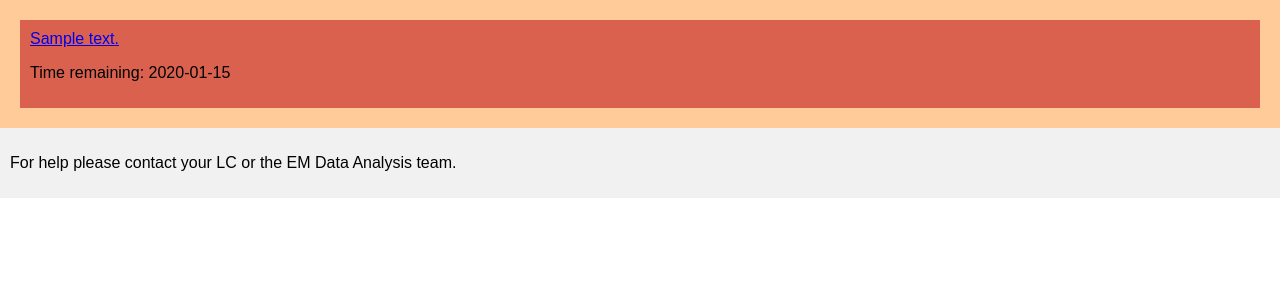
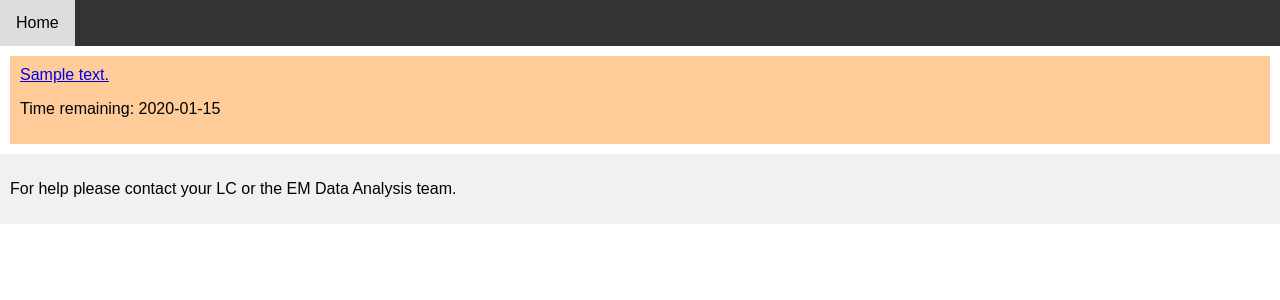
Before and after one commit to DiamondLightSource/python-murfey, a FastAPI app: template src/murfey/server/templates/microscope.html in a window 1280 px wide. Shown: the top 300 px of the page. Run offline with FastAPI, Linux system fonts and the light colour scheme; the template is opened without the code that fills it: most values are stand-ins (such as "Sample title", 1, 10 or a date in 2020); parts of the project's set-up code (start-up, migrations or seed data) failed here and were passed over.

Commit message:
Modify layout and add example DLS image.

```diff
--- a/src/murfey/server/main.py
+++ b/src/murfey/server/main.py
@@ -23,6 +23,9 @@ basepath = Path(__file__).resolve().parent
 templates = Jinja2Templates(directory=str(basepath / "templates"))
 app.mount(
     "/static", StaticFiles(directory=str(basepath / "templates/static")), name="static"
+)
+app.mount(
+    "/images", StaticFiles(directory=str(basepath / "templates/images")), name="images"
 )
 
 db_session = sqlalchemy.orm.sessionmaker(
--- a/src/murfey/server/templates/home.html
+++ b/src/murfey/server/templates/home.html
@@ -4,8 +4,8 @@
     <link href="{{ url_for('static', path='/styles.css') }}" rel="stylesheet">
     <link href="{{ url_for('images', path='/favicon.ico') }}" rel="icon" type="image/x-icon" />
 </head>
+
 <body>
-
 <div class="topnav">
     <a href="/">Home</a>
     <div class="dropdown">
@@ -21,6 +21,7 @@
     <a href="/pypi/fastapi">FastAPI PyPI</a>
     <a href="/microscope">Which microscope am I on</a>
 </div>
+<img src="images/dls.jpeg" alt="DLS">
 <div class="wrapper">
     <div class="content">
         <h2>Murfey</h2>
--- a/src/murfey/server/templates/microscope.html
+++ b/src/murfey/server/templates/microscope.html
@@ -2,18 +2,21 @@
 <head>
     <title>{{ info[0]['Beamline name'] }}</title>
     <link href="{{ url_for('static', path='/styles.css') }}" rel="stylesheet">
+    <link href="{{ url_for('images', path='/favicon.ico') }}" rel="icon" type="image/x-icon" />
 </head>
 
 <body>
 
+<div class="topnav">
+    <a href="/">Home</a>
+</div>
+
+{% for visit in info %}
 <div class="visits">
-    {% for visit in info %}
-    <div class="box">
-        <a href="/visits/{{ visit['Beamline name'] }}/{{ visit['Visit name'] }}">{{ visit["Visit name"] }}</a>
-        <p>Time remaining: {{ visit["Time remaining"] }}</p>
-    </div>
-    {% endfor %}
+    <a href="/visits/{{ visit['Beamline name'] }}/{{ visit['Visit name'] }}">{{ visit["Visit name"] }}</a>
+    <p>Time remaining: {{ visit["Time remaining"] }}</p>
 </div>
+{% endfor %}
 
 <div class="footer">
     <p>For help please contact your LC or the EM Data Analysis team.</p>
--- a/src/murfey/server/templates/static/styles.css
+++ b/src/murfey/server/templates/static/styles.css
@@ -36,16 +36,11 @@ body {
   padding: 10px;
 }
 
-.box {
-  background-color: #da614e;
-  padding: 10px;
-  margin: 10px;
-  box-sizing: border-box;
-}
-
 .visits {
   background-color: #ffcc99;
   padding: 10px;
+  box-sizing: border-box;
+  margin: 10px;
 }
 /* Style the footer */
 .footer {
--- a/src/murfey/server/templates/visit.html
+++ b/src/murfey/server/templates/visit.html
@@ -1,12 +1,15 @@
 <html>
 <head>
     <title>{{ visit[0]['Visit name'] }}</title>
-    <link rel="icon" href="/favicon.ico" />
     <link href="{{ url_for('static', path='/styles.css') }}" rel="stylesheet">
+    <link href="{{ url_for('images', path='/favicon.ico') }}" rel="icon" type="image/x-icon" />
 </head>
 
 <body>
 
+<div class="topnav">
+    <a href="/">Home</a>
+</div>
 
 <div class="visits">
     <h2>{{ visit[0]['Visit name'] }}</h2>
```
Also changed, not shown: src/murfey/server/templates/images/dls.jpeg (added).
